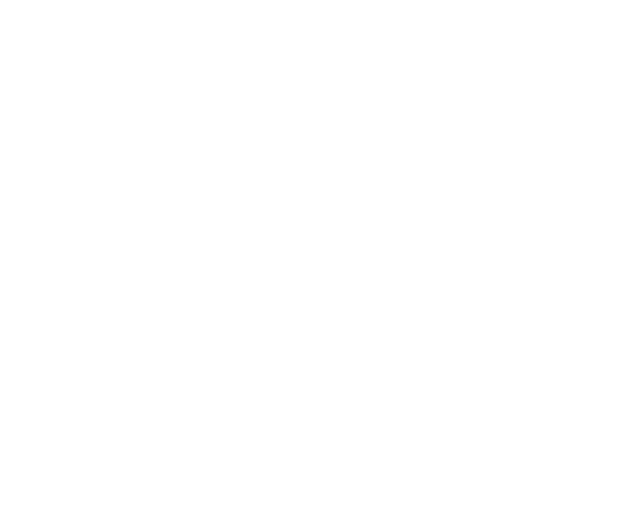
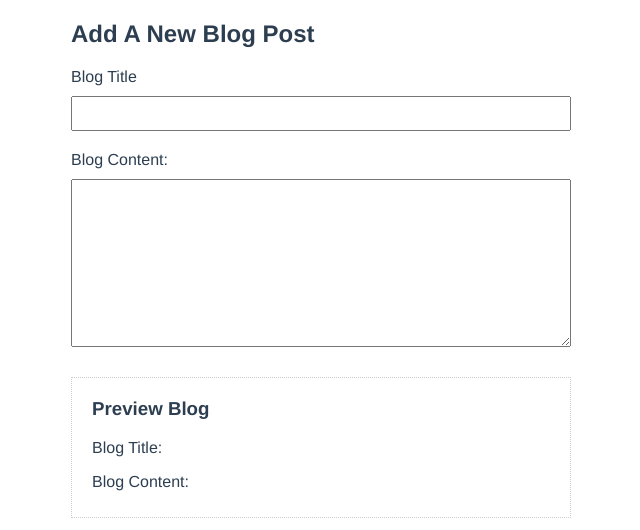
Before and after one commit to niamurrell/learning-vue-blog-demo, a Vue app: page / in a window 1280 px wide. Shown: the top 530 px of the page, without its empty margins (319-959 px from the left). Built offline with nearby package versions, Linux system fonts and the light colour scheme.

Commit message:
Inputs are bound with v-model

```diff
--- a/src/components/AddBlog.vue
+++ b/src/components/AddBlog.vue
@@ -1,15 +1,61 @@
 <template>
-  <div></div>
+  <div id="add-blog">
+    <h2>Add A New Blog Post</h2>
+    <form>
+      <label for="title">Blog Title</label>
+      <input type="text" v-model.lazy="blog.title" name="title" id="title" required />
+
+      <label for="content">Blog Content:</label>
+      <textarea v-model.lazy="blog.content" name="content" id="content" cols="30" rows="10"></textarea>
+
+      <div id="preview">
+        <h3>Preview Blog</h3>
+        <p>Blog Title: {{ blog.title }}</p>
+        <p>Blog Content:</p>
+        <p>{{ blog.content }}</p>
+      </div>
+    </form>
+  </div>
 </template>
 
 <script>
 export default {
   data() {
-    return {};
+    return {
+      blog: {
+        title: "",
+        content: ""
+      }
+    };
   },
   methods: {}
 };
 </script>
 
 <style>
+#add-blog * {
+  box-sizing: border-box;
+}
+#add-blog {
+  margin: 20px auto;
+  max-width: 500px;
+}
+label {
+  display: block;
+  margin: 20px 0 10px;
+}
+input[type="text"],
+textarea {
+  display: block;
+  width: 100%;
+  padding: 8px;
+}
+#preview {
+  padding: 10px 20px;
+  border: 1px dotted #ccc;
+  margin: 30px 0;
+}
+h3 {
+  margin-top: 10px;
+}
 </style>
```
